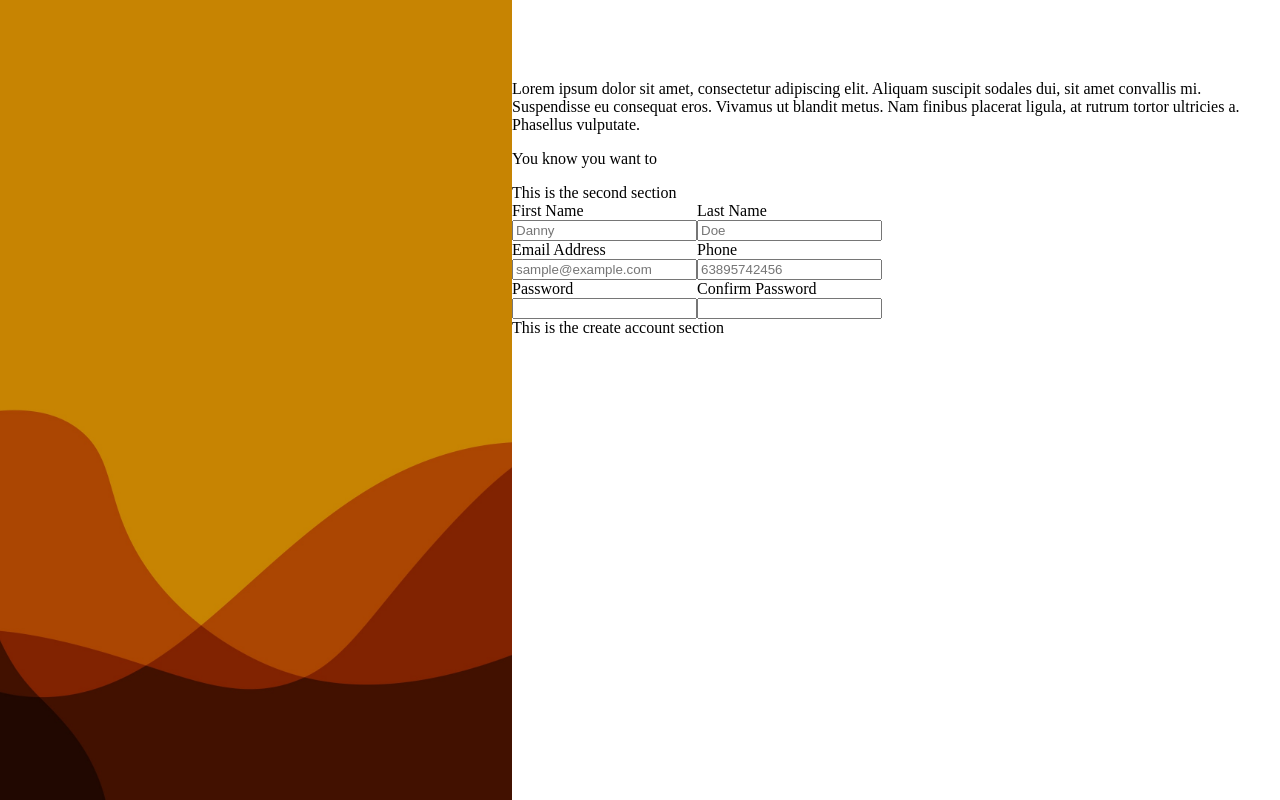
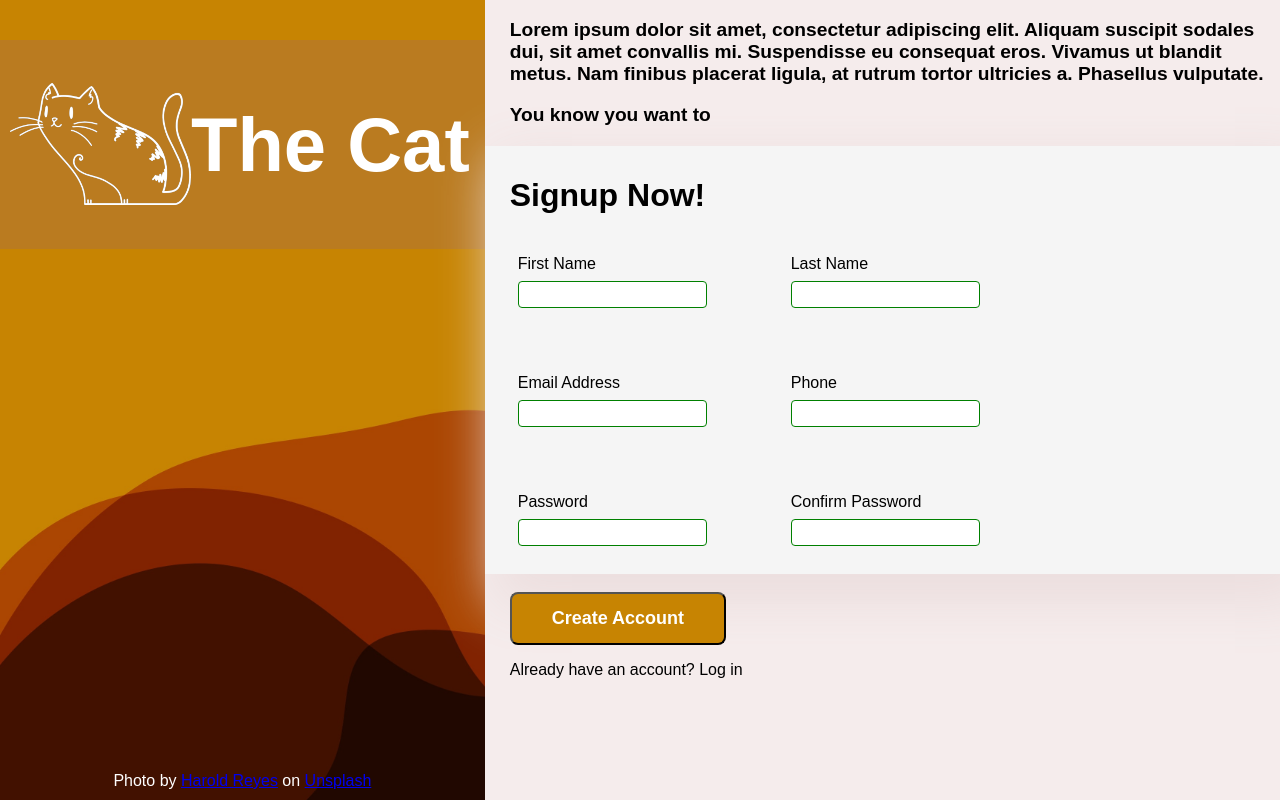
Before and after one commit to oscariotes/signup-form, a plain HTML site: page index.html in a window 1280 px wide. Drawn offline with Linux system fonts and the light colour scheme.

Commit message:
add images

```diff
--- a/index.html
+++ b/index.html
@@ -13,54 +13,60 @@
 <body>
     <div class="container">
         <div class="left-item">
-
+            <div class="logo">
+                <img src="images/cat-2.png" alt="cat head"><h1>The Cat</h1>
+            </div>
+            <div class="credit">
+                Photo by <a href="https://unsplash.com/@zoddex?utm_source=unsplash&utm_medium=referral&utm_content=creditCopyText">Harold Reyes</a> on <a href="https://unsplash.com/explore?utm_source=unsplash&utm_medium=referral&utm_content=creditCopyText">Unsplash</a>
+            </div>
         </div>
         <div class="right-item">
-            <div class="item">
-                <p>Lorem ipsum dolor sit amet, consectetur adipiscing elit. Aliquam suscipit sodales dui, sit amet convallis
-                    mi. Suspendisse eu consequat eros. Vivamus ut blandit metus. Nam finibus placerat ligula, at rutrum
-                    tortor ultricies a. Phasellus vulputate.</p>
+            <div class="inner-right">
+                <div class="first-item">
+                    <p>Lorem ipsum dolor sit amet, consectetur adipiscing elit. Aliquam suscipit sodales dui, sit amet convallis mi. Suspendisse eu consequat eros. Vivamus ut blandit metus. Nam finibus placerat ligula, at rutrum tortor ultricies a. Phasellus vulputate.</p>
+                    <p>You know you want to</p>
                 </div>
-            <p>You know you want to</p>
-            <div class="item">This is the second section
+                <div class="form-div">
+                    <h1>Signup Now!</h1>
                     <form action="" method="post">
                         <div class="label-input">
-                        <div>
+                            <p class="label-inputP">
                                 <label for="firstname">First Name</label>
-                            <input type="text" id="firstname" placeholder="Danny">
+                                <input type="text" id="firstname">
+                            </p>
+                            <p class="label-inputP">
+                                <label for="lastname">Last Name</label>
+                                <input type="text" id="lastname">
+                            </p>
                         </div>
-                        <div>
-                            <label for="lastname">Last Name</label>
-                            <input type="text" id="lastname" placeholder="Doe">
+                        <div class="label-input">
+                            <p class="label-inputP">
+                                <label for="email">Email Address</label>
+                                <input type="email" id="email">
+                            </p>
+                            <p class="label-inputP">
+                                <label for="phone">Phone</label>
+                                <input type="phone" id="phone-number">
+                            </p>
+                        </div>
+                        <div class="label-input">
+                            <p class="label-inputP">
+                                <label for="password">Password</label>
+                                <input type="password" id="password">
+                            </p>
+                            <p class="label-inputP">
+                                <label for="password">Confirm Password</label>
+                                <input type="password" id="password">
+                            </p>
+                        </div>
+                    </form>
+                </div>
+                <div class="item-submit">
+                    <button type="submit">Create Account</button>
+                    <p>Already have an account? Log in</p>
                 </div>
             </div>
-                    <div class="label-input">
-                        <div>
-                            <label for="email">Email Address</label>
-                            <input type="email" id="email" placeholder="sample@example.com">
-                        </div>
-                        <div>
-                            <label for="phone">Phone</label>
-                            <input type="phone" id="phone-number" placeholder="63895742456">
-                        </div>
 
-                    </div>
-                    <div class="label-input">
-                        <div>
-                            <label for="password">Password</label>
-                            <input type="password" id="password">
-                        </div>
-                        <div>
-                            <label for="password">Confirm Password</label>
-                            <input type="password" id="password">
-                        </div>
-
-                    </div>
-
-
-                </form>
-            </div>
-            <div class="item">This is the create account section</div>
         </div>
     </div>
 
--- a/signup.css
+++ b/signup.css
@@ -1,38 +1,117 @@
+:root {
+    --left-pad: 25px;
+}
+
+* {
+    box-sizing: border-box;
+
+}
+
 body {
-    padding: 0px;
-    margin: 0px;
-    box-sizing: border-box;
+    margin: 0;
+    font-family: Arial, Helvetica, sans-serif;
 }
 
 .container {
-   display: flex;
-   width: 100vw;
-   height: 100vh;
+    display: flex;
+    min-width: 100vw;
+    min-height: 100vh;
 }
 
-.left-item{
-    margin: 0;
-    padding: 4rem 0;
-    width: 40vw;
-    background-image: url(images/harold-reyes-MCjkKDjyJU0-unsplash.jpg);
-    background-position: center;
+.left-item {
+    flex: 2;
+    background-image:  url(images/harold-reyes-MCjkKDjyJU0-unsplash.jpg);
     background-size: cover;
+    display: flex;
+    flex-direction: column;
+    justify-content: space-between;
+    align-items: center;
+}
+
+.logo {
+    display: flex;
+    justify-content: center;
+    align-items: center;
+    margin-top: 5vh;
+    padding: 10px 10px;
+    background-color: rgba(155, 103, 103, 0.3);
+
+}
+
+.logo > h1{
+    font-size: 4.75rem;
+    white-space: nowrap;
+    color: white;
+    padding-right: 5px;
+}
+
+.credit {
+    color: white;
+    padding: 10px 5px;
+}
+
+.right-item {
+    flex: 4;
+    flex-direction: column;
+    justify-content: center;
+    background-color: rgb(245, 236, 236);
+
+}
+
+
+.first-item >p {
+    font-size: larger;
+    font-weight: bold;
+    padding-left: var(--left-pad);
 }
 
 
 
-.right-item {
-    margin: 0 auto;
-    padding: 4rem 0;
-    width: 60vw;;
+.form-div {
+   background-color: whitesmoke;
+   box-shadow:20px 20px 50px 10px #ecdede;
+   padding-top: 10px;
+   padding-left: var(--left-pad);
 }
 
-input, label {
-    display:block;
+
+
+.label-input {
+    display: flex;
+    flex-wrap: wrap;
+    column-gap: 84px;
+    row-gap: 18px;
+    margin-bottom: 18px;
+    padding: 4px 8px;
 
 }
 
-.label-input {
+
+
+input {
+    width: 100%;
+    padding: 5px;
+    margin: 8px 0;
+    box-sizing: border-box;
+    border-radius: 4px;
+    border: 1px solid green;
+}
+
+button {
+    padding: 14px 40px;
+    border-radius: 8px;
+    background-color: #c78402;
+    font-size: large;
+    font-weight: bold;
+    color: white;
+}
+
+
+.label-inputP {
     display: flex;
+    flex-direction: column;
+}
 
+.item-submit {
+    padding-left: var(--left-pad);
 }
```
Also changed, not shown: images/cat-2.png (added). Lines whose indentation alone changed are shown as unchanged.
